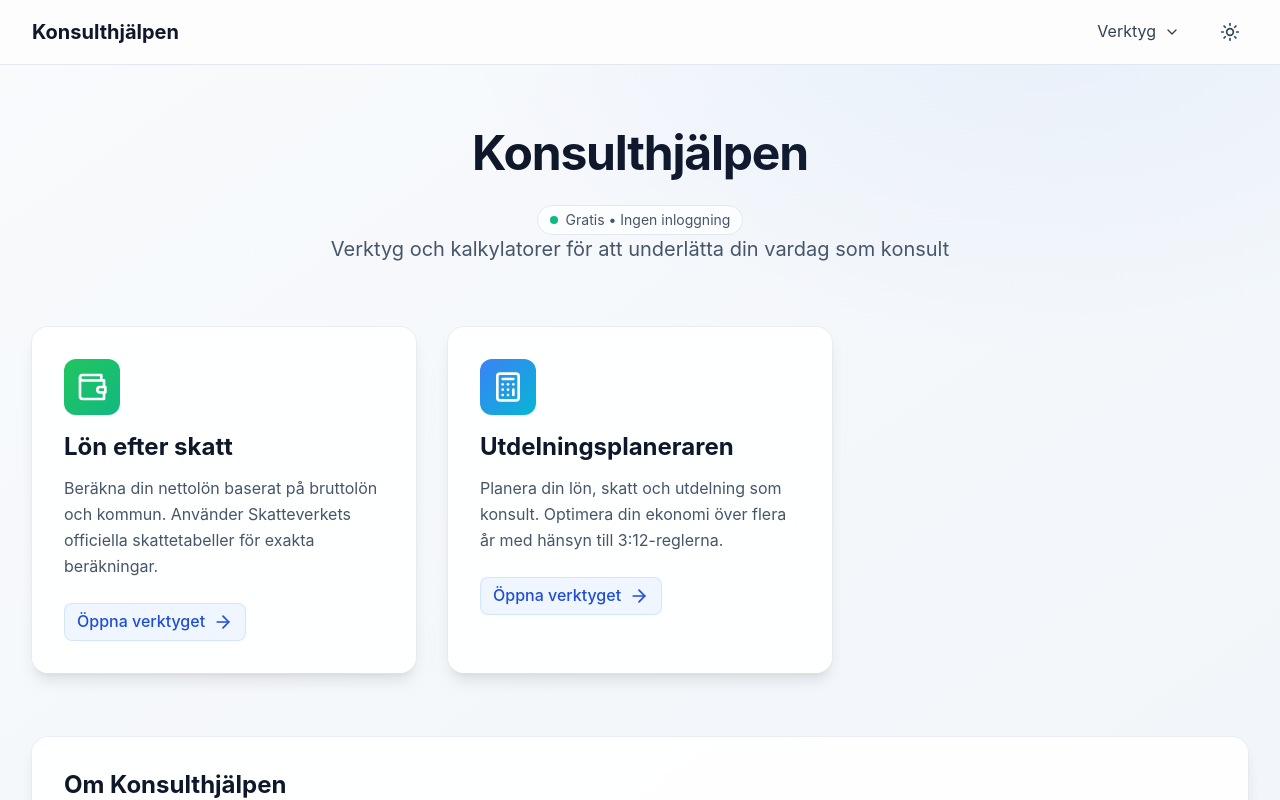
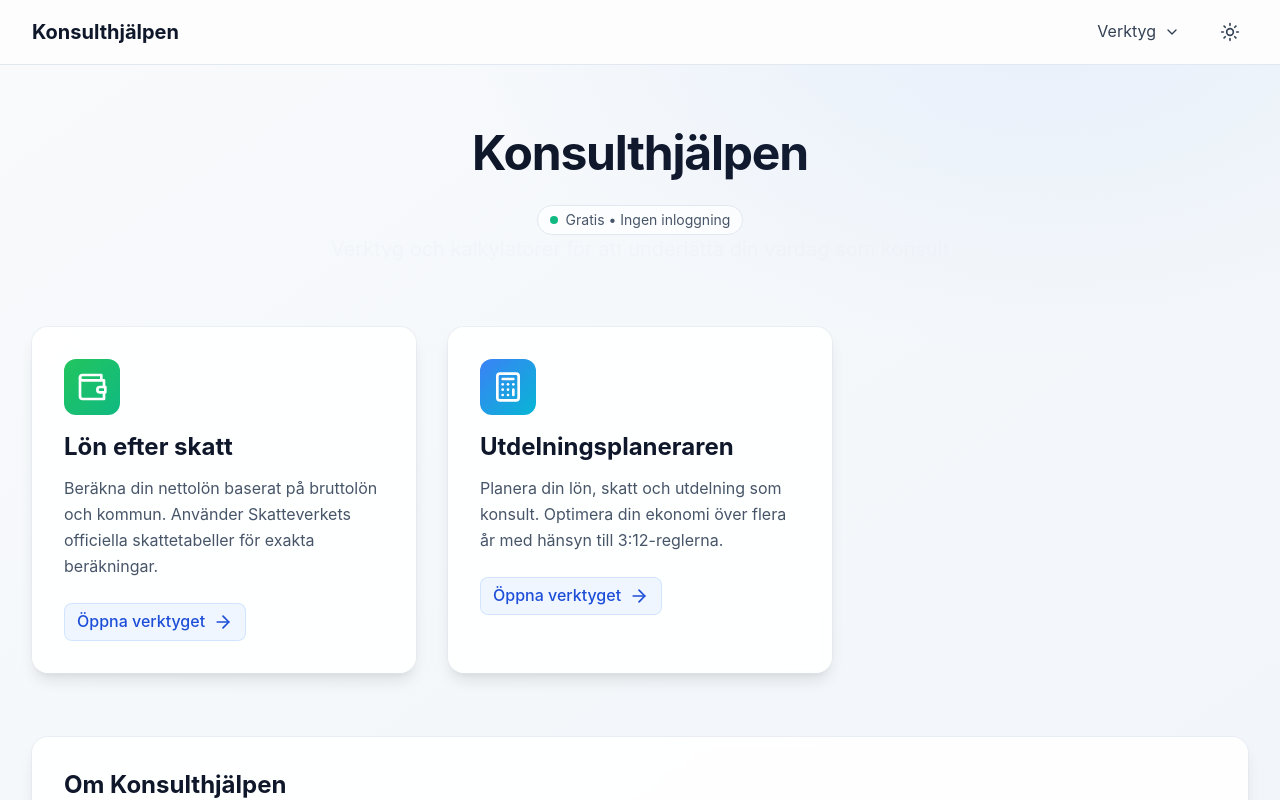
Before and after one commit to hardrockhodl/utdelningsplaneraren, a React (Vite) app: page / in a window 1280 px wide. Shown: the top 800 px of the page. Built offline with nearby package versions, Linux system fonts and the light colour scheme.

Commit message:
Updated HomePage.tsx

```diff
--- a/src/pages/HomePage.tsx
+++ b/src/pages/HomePage.tsx
@@ -35,7 +35,7 @@ dark:before:bg-[radial-gradient(60rem_40rem_at_80%_-10%,_rgba(59,130,246,0.12),_
             <span className="h-2 w-2 rounded-full bg-emerald-500"></span>
             Gratis • Ingen inloggning
           </div>
-          <p className="text-xl text-slate-600 dark:text-slate-300/90 text-pretty max-w-2xl mx-auto">
+          <p className="text-xl text-slate-100 dark:text-slate-300/90 text-pretty max-w-2xl mx-auto">
             Verktyg och kalkylatorer för att underlätta din vardag som konsult
           </p>
         </div>
```
